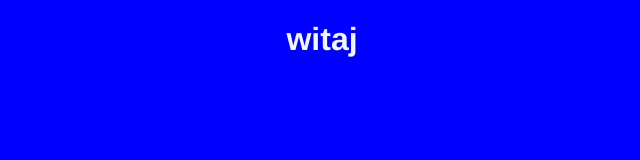
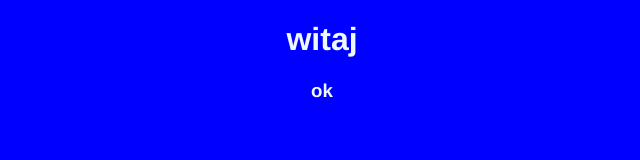
Before and after one commit to Xsadew32/notatnik, a plain HTML site: page index.html in a window 1280 px wide. Shown: the full height of the page, 318-958 px from the left. Drawn offline with Linux system fonts and the light colour scheme.

Commit message:
wyswietlanie imienia w powitaniu

```diff
--- a/index.html
+++ b/index.html
@@ -9,5 +9,6 @@
 </head>
 <body>
     <h1>witaj</h1>
+    <h3>imie: </h3>
 </body>
 </html>
--- a/script.js
+++ b/script.js
@@ -1 +1,3 @@
-alert("witaj")
+let nameHolder = document.querySelector("h3")
+let name = 'ok'
+nameHolder.innerText = name
```
